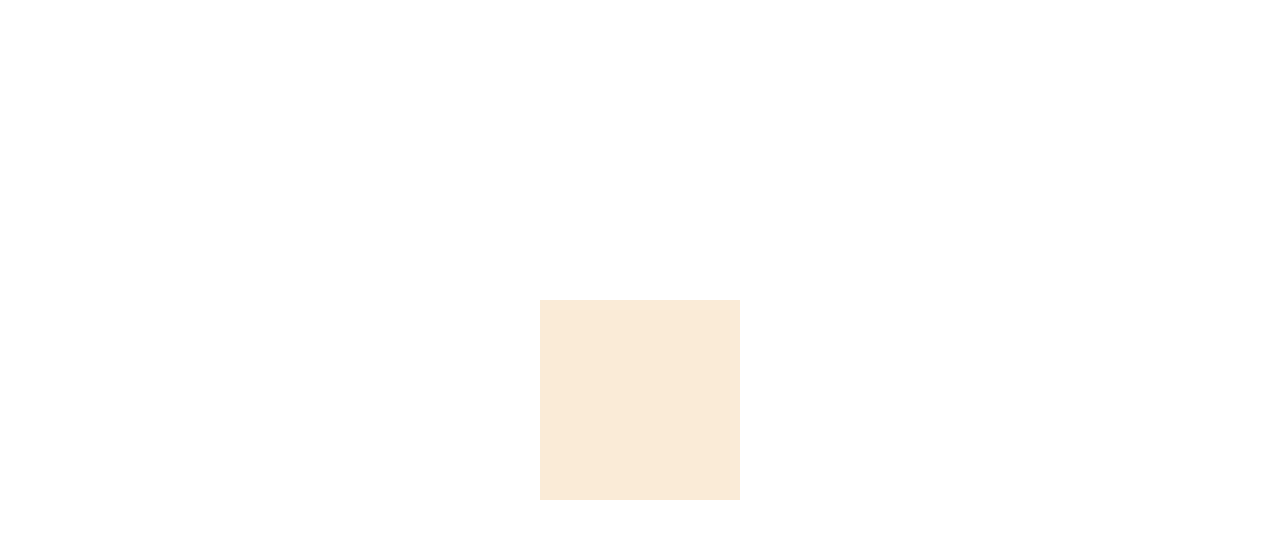
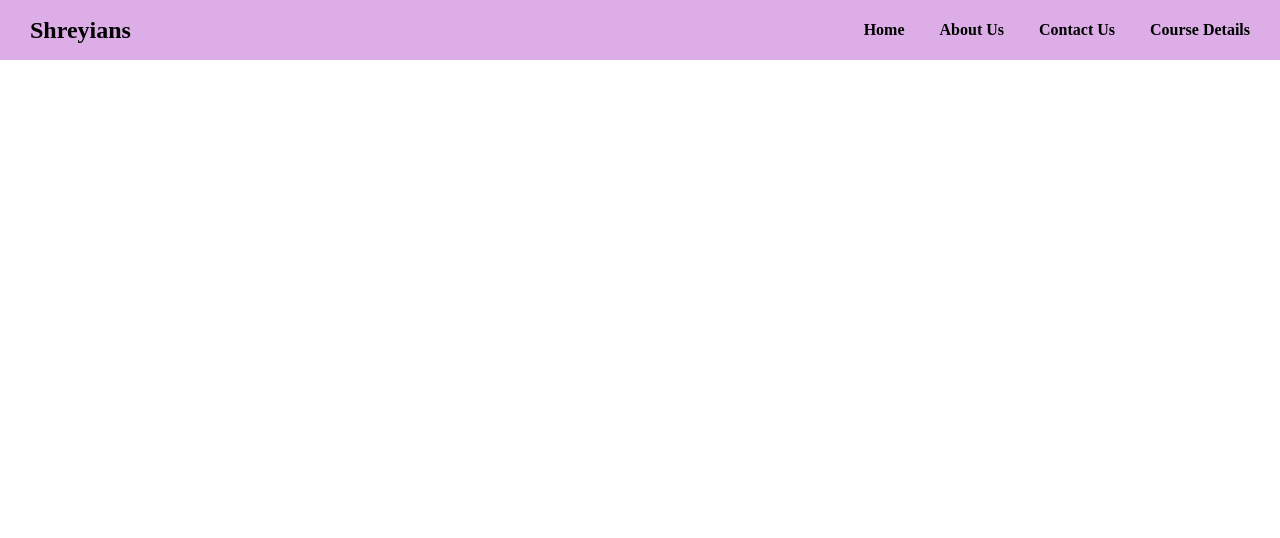
Before and after one commit to shikharcode-dev/Cohort-3, a plain HTML site: page index.html in a window 1280 px wide. Drawn offline with Linux system fonts and the light colour scheme.

Commit message:
create a nav

```diff
--- a/index.html
+++ b/index.html
@@ -7,8 +7,14 @@
     <link rel="stylesheet" href="style.css">
   </head>
   <body>
-    <div>
-
-    </div>
+      <nav>
+        <h2>Shreyians</h2>
+        <div class="part2">
+          <h4>Home</h4>
+          <h4>About Us</h4>
+          <h4>Contact Us</h4>
+          <h4>Course Details</h4>
+        </div>
+      </nav>
   </body>
 </html>
--- a/style.css
+++ b/style.css
@@ -8,15 +8,18 @@ html,body{
     height: 100%;
     width: 100%;
 }
-body{
-    position: relative;
+nav{
+    height: 60px;
+    width: 100%;
+    padding: 0 30px;
+    background-color: rgb(220, 173, 230);
+
+    display: flex;
+    align-items: center;
+    justify-content: space-between;
 }
-div{
-    width: 200px;
-    height: 200px;
-    background-color: antiquewhite;
-    position: absolute;
-    top: 50%;
-    left: 50%;
-    transform: translate(-50%, -50%);
+
+.part2{
+    display: flex;
+    gap: 35px;
 }
```
